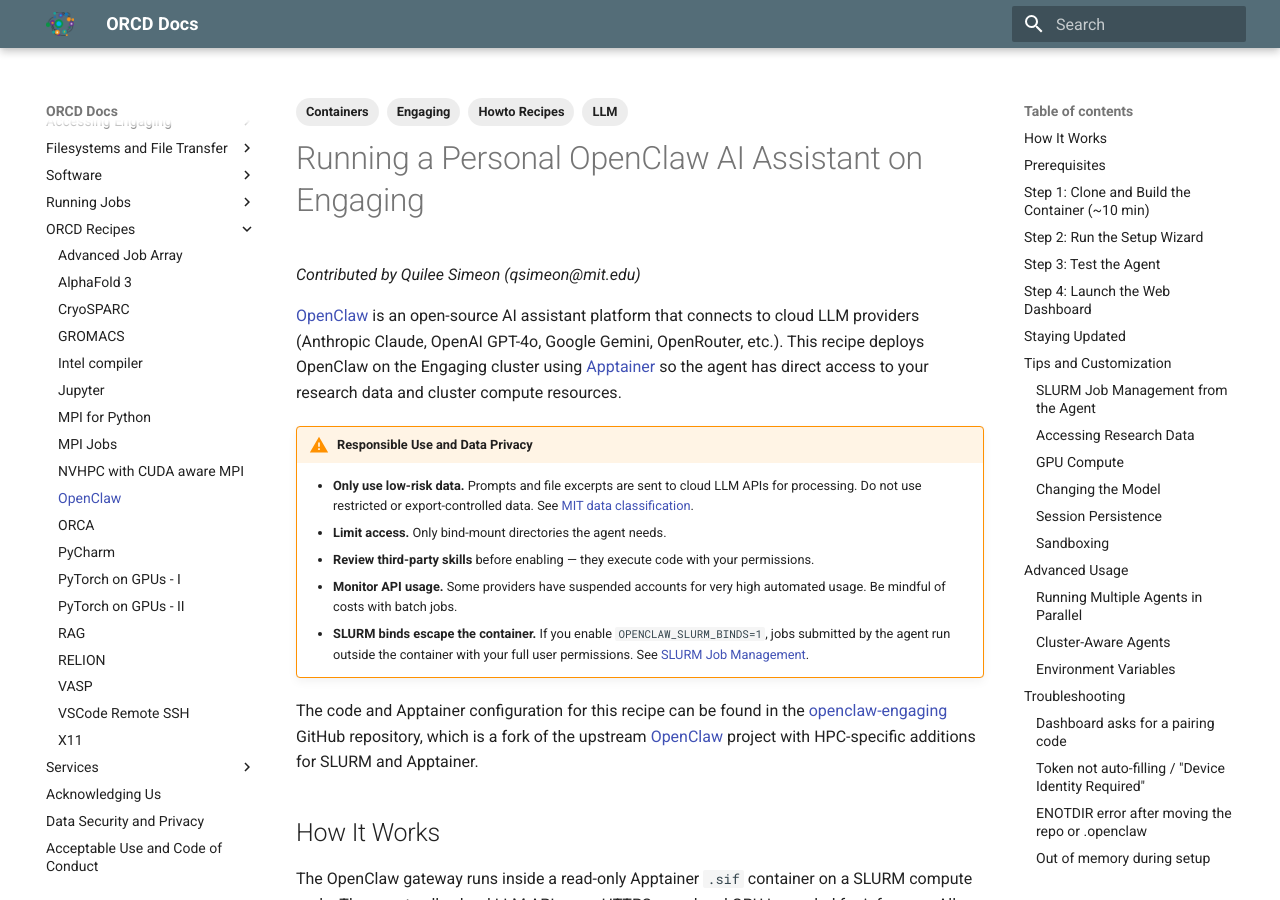
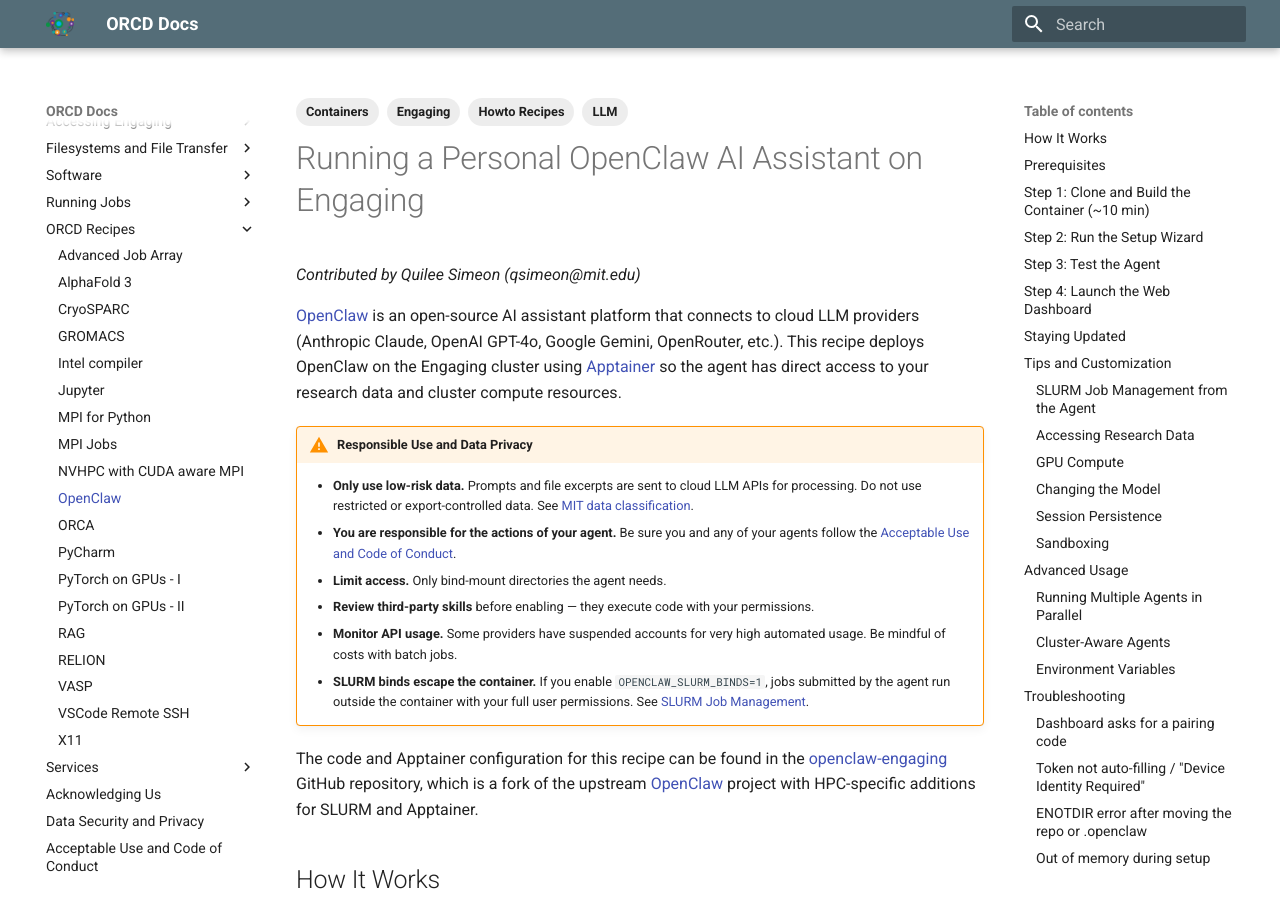
Before and after one commit to mit-orcd/orcd-docs-edit, an MkDocs documentation site: the page built from docs/recipes/openclaw-engaging.md, in a window 1280 px wide and 900 px high. Built offline with MkDocs 1.6.1 and Material for MkDocs 9.7.7, drawn with Linux system fonts in a browser that asks for light colours.

Commit message:
Update docs/recipes/openclaw-engaging.md
Messaging about responsible use.

Co-authored-by: Lauren Milechin <13963460+lmilechin@users.noreply.github.com>

```diff
--- a/docs/recipes/openclaw-engaging.md
+++ b/docs/recipes/openclaw-engaging.md
@@ -21,6 +21,7 @@
       cloud LLM APIs for processing. Do not use restricted or
       export-controlled data. See
       [MIT data classification](https://ist.mit.edu/security/data-classification).
+      - **You are responsible for the actions of your agent.** Be sure you and any of your agents follow the [Acceptable Use and Code of Conduct](https://orcd-docs.mit.edu/code-of-conduct/).
     - **Limit access.** Only bind-mount directories the agent needs.
     - **Review third-party skills** before enabling — they execute code
       with your permissions.
```
